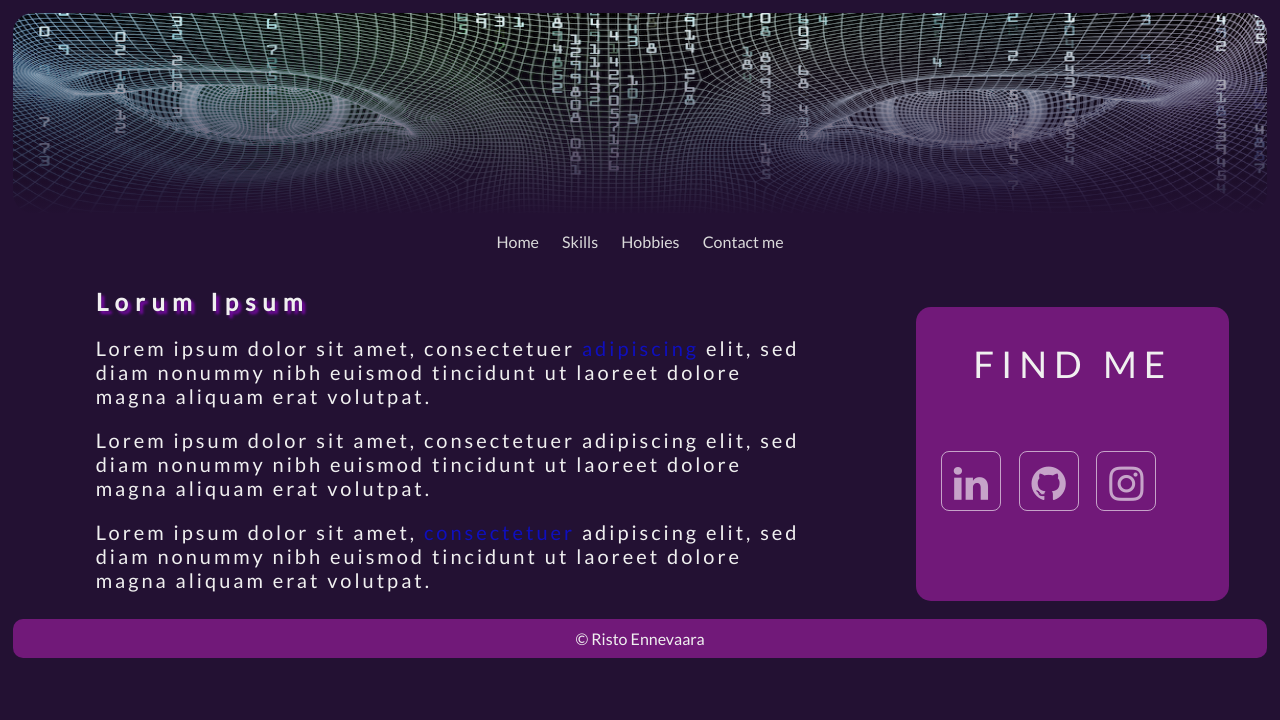
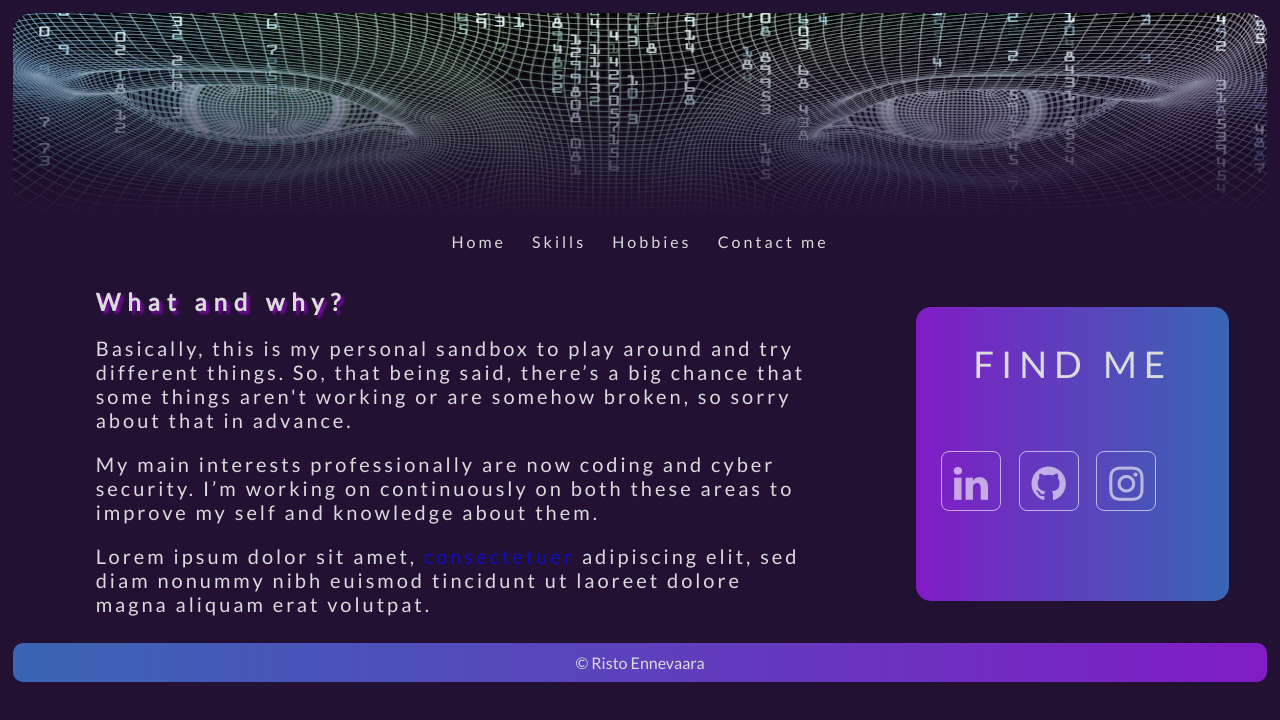
Before and after one commit to ristoeee/portfolio, a plain HTML site: page index.html in a window 1280 px wide. Drawn offline with Linux system fonts and the light colour scheme.

Commit message:
Content update

```diff
--- a/css/styles.css
+++ b/css/styles.css
@@ -3,7 +3,8 @@
 body {
     padding: 5px;
     background-color: rgb(35, 17, 51);
-    color: rgb(240, 240, 240);
+
+    color: rgb(219, 219, 219);
     font-family: Lato;
   }
 
@@ -39,6 +40,10 @@ body {
     font-size: 20px;
   }
 
+  .quote {
+    font-style: italic;
+  }
+
   img {
     border-radius: 20px;
   }
@@ -60,12 +65,14 @@ body {
   left: 0;
   right: 0;
   background: linear-gradient(to bottom, rgba(35, 17, 51,0) 0%,rgba(35, 17, 51,1) 100%);
+
   height: 100%;
 }
 
 .menu {
   float: center;
   text-align: center;
+  letter-spacing: 3px;
   position: relative;
   text-decoration: none;
   max-width: 100%;
@@ -170,7 +177,7 @@ body {
 }
 
 .right {
-  background-color: #711979;
+  background-image: linear-gradient(to left, #438ff3ab, #a620ffb7);
   float: right;
   width: 25%;
   padding: 15px;
@@ -246,12 +253,13 @@ body {
     background: black;
     left: 0;
     bottom: 0;
-    background-image: linear-gradient(to right, #5e42a6, #b74e91);
+    background-image: linear-gradient(to right, #4c8aff67, #9b22ebda);
   }
 
 
 .footer {
-  background-color:#711979;
+  /*background-color:#711979; */
+  background-image: linear-gradient(to right, #438ff3ab, #a620ffb7);
   float: bottom;
   max-width: 100%;
   text-align:center;
--- a/index.html
+++ b/index.html
@@ -38,10 +38,18 @@
   </div>
 
   <div class="main">
-    <h2>Lorum Ipsum</h2>
-    <p>Lorem ipsum dolor sit amet, consectetuer <a href="#">adipiscing</a> elit, sed diam nonummy nibh euismod tincidunt ut laoreet dolore magna aliquam erat volutpat.</p>
-    <p>Lorem ipsum dolor sit amet, consectetuer adipiscing elit, sed diam nonummy nibh euismod tincidunt ut laoreet dolore magna aliquam erat volutpat.</p>
-    <p>Lorem ipsum dolor sit amet, <a href="www.dujdiagfi.com" target="_blank">consectetuer</a> adipiscing elit, sed diam nonummy nibh euismod tincidunt ut laoreet dolore magna aliquam erat volutpat.</p>
+    <h2>What and why?</h2>
+    <p>
+      Basically, this is my personal sandbox to play around and try different things.
+      So, that being said, there’s a big chance that some things aren't working or are
+      somehow broken, so sorry about that in advance.
+    </p>
+    <p>
+      My main interests professionally are now coding and cyber security. I’m working
+      on continuously on both these areas to improve my self and knowledge about them.
+    </p>
+    <p>
+      Lorem ipsum dolor sit amet, <a href="www.dujdiagfi.com" target="_blank">consectetuer</a> adipiscing elit, sed diam nonummy nibh euismod tincidunt ut laoreet dolore magna aliquam erat volutpat.</p>
 
   </div>
 
```
Also changed, not shown: hobbies3.html (+14 -3 lines), skills.html (+13 -3 lines).
